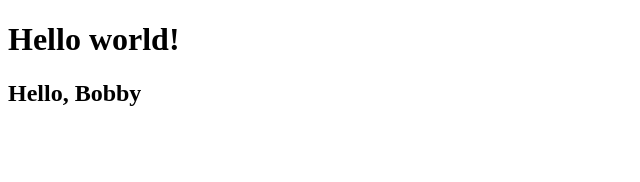
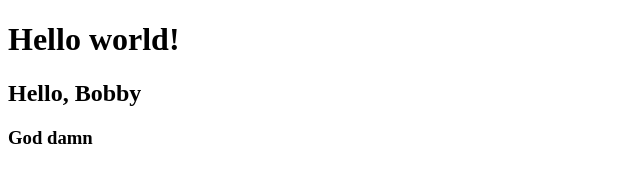
Before and after one commit to triple888eight/project, a plain HTML site: page index.html in a window 1280 px wide. Shown: the whole page, without its empty margins (0-640 px from the left). Drawn offline with Linux system fonts and the light colour scheme.

Commit message:
add god damn

```diff
--- a/index.html
+++ b/index.html
@@ -9,5 +9,6 @@
 <body>
     <h1>Hello world!</h1>
     <h2>Hello, Bobby</h2>
+    <h3>God damn</h3>
 </body>
 </html>
```
